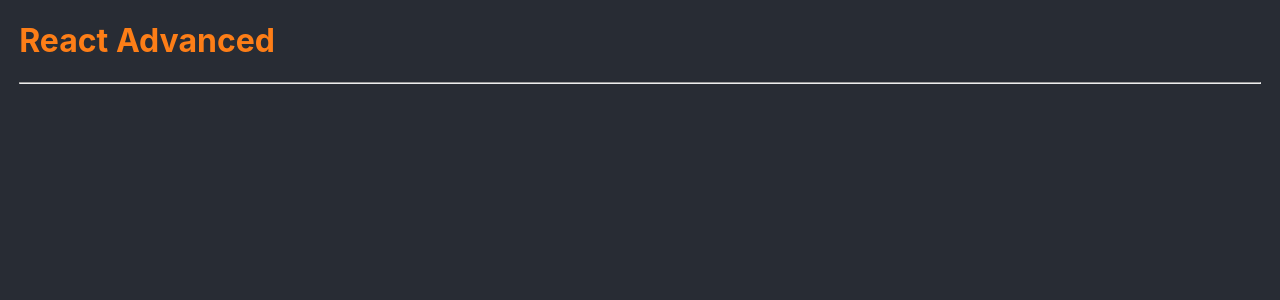
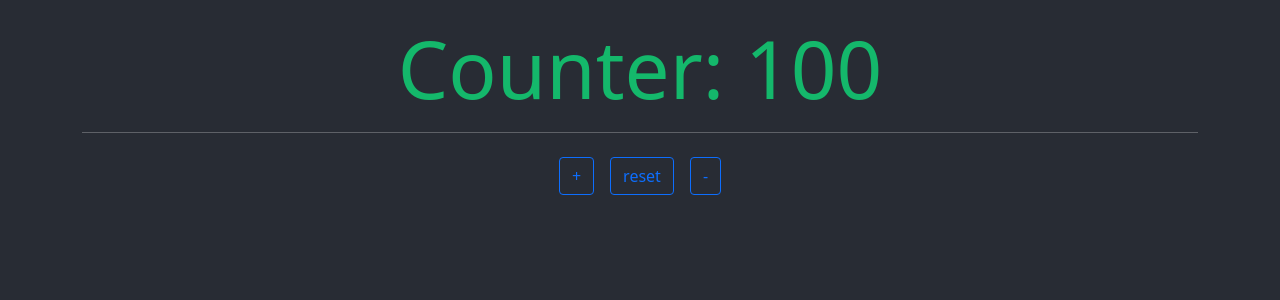
Before and after one commit to sonusbeat/01-react_basis, a React (Create React App) app: page / in a window 1280 px wide. Shown: the top 300 px of the page. Built offline with nearby package versions, Linux system fonts and the light colour scheme.

Commit message:
Typescript Interface Properties

```diff
--- a/package.json
+++ b/package.json
@@ -10,6 +10,7 @@
     "@types/node": "^16.7.13",
     "@types/react": "^17.0.20",
     "@types/react-dom": "^17.0.9",
+    "bootstrap": "^5.1.3",
     "react": "^17.0.2",
     "react-dom": "^17.0.2",
     "react-scripts": "5.0.0",
--- a/public/index.html
+++ b/public/index.html
@@ -5,39 +5,13 @@
     <link rel="icon" href="%PUBLIC_URL%/favicon.ico" />
     <meta name="viewport" content="width=device-width, initial-scale=1" />
     <meta name="theme-color" content="#000000" />
-    <meta
-      name="description"
-      content="Web site created using create-react-app"
-    />
+    <meta name="description" content="Web site created using create-react-app" />
     <link rel="apple-touch-icon" href="%PUBLIC_URL%/logo192.png" />
-    <!--
-      manifest.json provides metadata used when your web app is installed on a
-      user's mobile device or desktop. See https://developers.google.com/web/fundamentals/web-app-manifest/
-    -->
     <link rel="manifest" href="%PUBLIC_URL%/manifest.json" />
-    <!--
-      Notice the use of %PUBLIC_URL% in the tags above.
-      It will be replaced with the URL of the `public` folder during the build.
-      Only files inside the `public` folder can be referenced from the HTML.
-
-      Unlike "/favicon.ico" or "favicon.ico", "%PUBLIC_URL%/favicon.ico" will
-      work correctly both with client-side routing and a non-root public URL.
-      Learn how to configure a non-root public URL by running `npm run build`.
-    -->
-    <title>React App</title>
+    <title>React Advanced</title>
   </head>
-  <body>
+  <body class="container">
     <noscript>You need to enable JavaScript to run this app.</noscript>
     <div id="root"></div>
-    <!--
-      This HTML file is a template.
-      If you open it directly in the browser, you will see an empty page.
-
-      You can add webfonts, meta tags, or analytics to this file.
-      The build step will place the bundled scripts into the <body> tag.
-
-      To begin the development, run `npm start` or `yarn start`.
-      To create a production bundle, use `npm run build` or `yarn build`.
-    -->
   </body>
 </html>
--- /dev/null
+++ b/src/01-basis/Components/Counter.tsx
@@ -0,0 +1,47 @@
+import { useState } from "react";
+
+interface Props {
+  initialValue?: number;
+}
+
+const Counter = ({ initialValue = 0 }: Props): JSX.Element => {
+  const [ counter, setCounter ] = useState( initialValue );
+
+  const handleIncrement = (): void => {
+    setCounter( previous => previous + 1);
+  };
+
+  const handleReset = (): void => {
+    setCounter( initialValue );
+  };
+
+  const handleDecrement = (): void => {
+    ( counter > 0 ) && setCounter( previous => previous - 1);
+  };
+
+  return (
+    <>
+      <h1 className="text-center green display-1">Counter: { counter }</h1>
+      <hr />
+
+      <section className="text-center mt-4">
+        <button
+          className="btn btn-outline-primary"
+          onClick={ handleIncrement }
+        >+</button>
+
+        <button
+          className="btn btn-outline-primary mx-3"
+          onClick={ handleReset }
+        >reset</button>
+
+        <button
+          className="btn btn-outline-primary"
+          onClick={ handleDecrement }
+        >-</button>
+      </section>
+    </>
+  );
+};
+
+export default Counter;
--- a/src/App.tsx
+++ b/src/App.tsx
@@ -1,4 +1,4 @@
-const App = (): JSX.Element => {
+function App(): JSX.Element {
   return (
     <div>
       <h1 className="orange">React Advanced</h1>
@@ -7,4 +7,4 @@
   );
 };
 
-export default App
+export default App;
--- a/src/index.css
+++ b/src/index.css
@@ -26,16 +26,10 @@
 html, body {
   background-color: #282c34;
   color: white;
-  margin: 0;
-  font-family: -apple-system, BlinkMacSystemFont, 'Segoe UI', 'Roboto', 'Oxygen',
-    'Ubuntu', 'Cantarell', 'Fira Sans', 'Droid Sans', 'Helvetica Neue',
-    sans-serif;
-  -webkit-font-smoothing: antialiased;
-  -moz-osx-font-smoothing: grayscale;
 }
 
 body {
-  padding: 0 1.2rem;
+  margin: 1.25rem 0;
 }
 
 .blue {
@@ -77,7 +71,3 @@
 .black {
   color: var(--black);
 }
-
-.text-center {
-  text-align: center;
-}
--- a/src/index.tsx
+++ b/src/index.tsx
@@ -1,13 +1,14 @@
 import React from 'react';
 import ReactDOM from 'react-dom';
-import App from './App';
+import reportWebVitals from './reportWebVitals';
+import 'bootstrap/dist/css/bootstrap.css';
+
+import Counter from './01-basis/Components/Counter';
 import './index.css';
-import reportWebVitals from './reportWebVitals';
-
 
 ReactDOM.render(
   <React.StrictMode>
-    <App />
+    <Counter initialValue={ 100 } />
   </React.StrictMode>,
   document.getElementById('root')
 );
```
Also changed, not shown: 1 other file (tests, documents, lock files or other folders).
